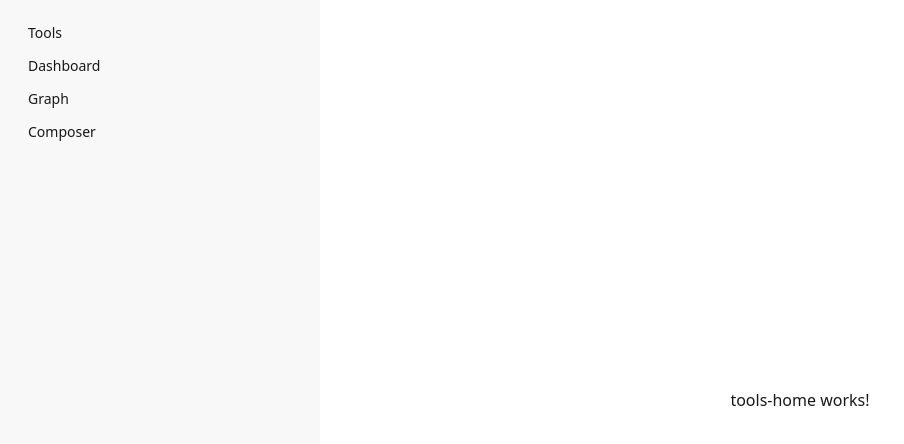
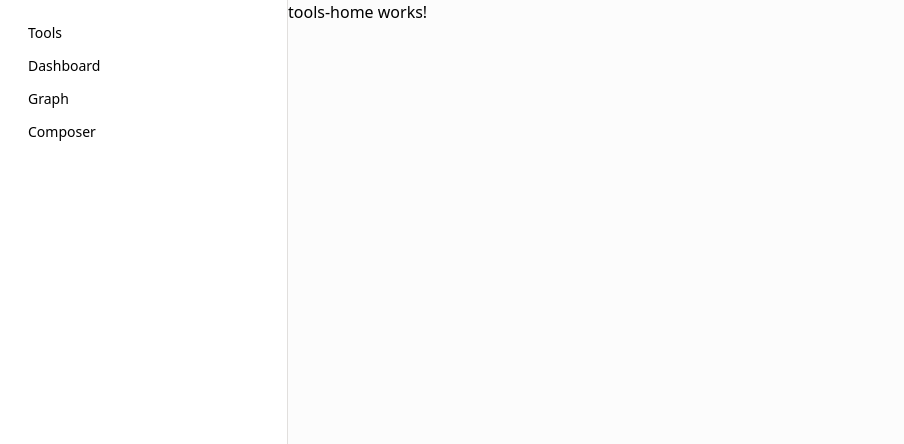
Before and after one commit to rctngl/geneva, an Angular app in the folder geneva/: page /tools in a window 1280 px wide. Shown: the top 444 px of the page, without its empty margins (0-904 px from the left). Built offline with nearby package versions, Linux system fonts and the light colour scheme.

Commit message:
Core layout and styling

```diff
--- a/geneva/src/app/app.component.html
+++ b/geneva/src/app/app.component.html
@@ -2,14 +2,19 @@
     <input id="app-sidebar" type="checkbox" class="drawer-toggle" />
 
     <!-- App Content -->
-    <div class="drawer-content flex flex-col items-center justify-center">
+    <div class="drawer-content flex bg-base-200 text-base-content">
         <router-outlet />
     </div>
 
     <!-- Sidebar content here -->
     <div class="drawer-side">
         <label for="app-sidebar" aria-label="close sidebar" class="drawer-overlay"></label>
-        <app-sidebar />
+        <ul class="menu text-base-content bg-base-100 min-h-full w-72 p-4 border-r-1 border-base-300">
+          <li><a routerLink="/tools">Tools</a></li>
+          <li><a routerLink="/dashboard">Dashboard</a></li>
+          <li><a routerLink="/graph">Graph</a></li>
+          <li><a routerLink="/composer">Composer</a></li>
+        </ul>
     </div>
 
 </div>
--- a/geneva/src/app/app.component.ts
+++ b/geneva/src/app/app.component.ts
@@ -1,10 +1,9 @@
 import { Component } from '@angular/core';
-import { RouterOutlet } from '@angular/router';
-import { SidebarComponent } from './components/sidebar/sidebar.component';
+import { RouterOutlet, RouterLink } from '@angular/router';
 
 @Component({
   selector: 'app-root',
-  imports: [RouterOutlet, SidebarComponent],
+  imports: [RouterOutlet, RouterLink],
   templateUrl: './app.component.html',
   styleUrl: './app.component.css'
 })
--- a/geneva/src/app/components/sidebar/sidebar.component.html
+++ /dev/null
@@ -1,6 +0,0 @@
-<ul class="menu bg-base-200 text-base-content min-h-full w-80 p-4">
-    <li><a routerLink="/tools">Tools</a></li>
-    <li><a routerLink="/dashboard">Dashboard</a></li>
-    <li><a routerLink="/graph">Graph</a></li>
-    <li><a routerLink="/composer">Composer</a></li>
-</ul>
--- a/geneva/src/styles.css
+++ b/geneva/src/styles.css
@@ -1,3 +1,21 @@
 /* You can add global styles to this file, and also import other style files */
 @import "tailwindcss";
 @plugin "daisyui";
+@plugin "daisyui/theme" {
+    name: "geneva";
+    default: true;
+    prefersdark: false;
+    color-scheme: light;
+
+    /* Sidebar */
+    --color-base-100: #FFFFFF;
+
+    /* Main App Content */
+    --color-base-200: #FCFCFC;
+
+    /* Main Border Color */
+    --color-base-300: #E1DFDD;
+
+    /* Main Text Color */
+    --color-base-content: black;
+}
```
Also changed, not shown: geneva/src/app/components/sidebar/sidebar.component.ts (deleted, +0 -11 lines).
